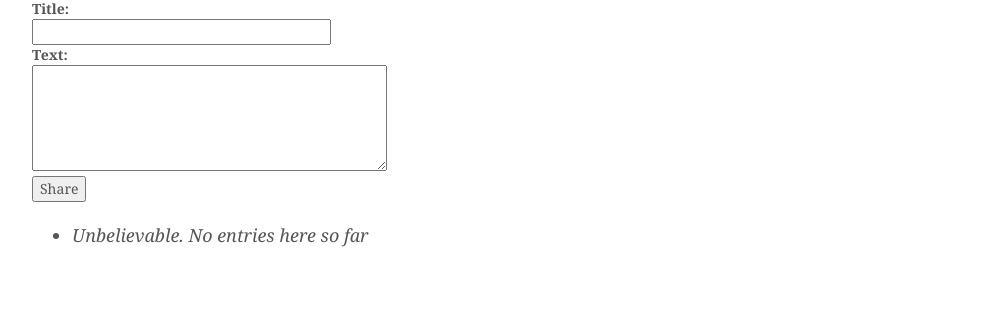
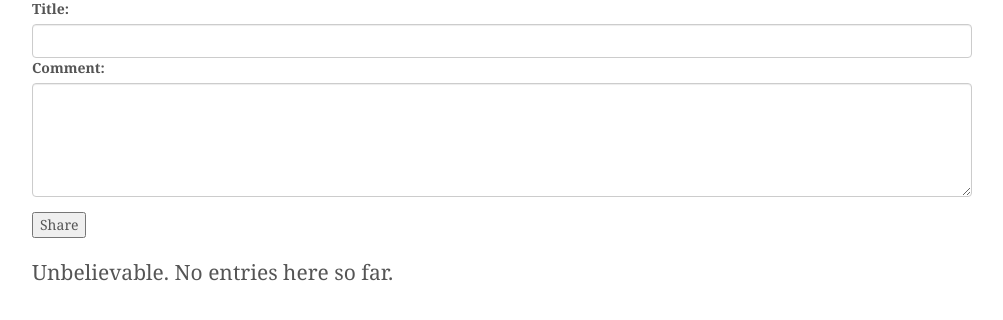
Before and after one commit to artofkot/evarist, a Flask app: page /flaskr in a window 1280 px wide. Shown: the part 51-371 px from the top of the page, without its empty margins (138-1141 px from the left). Run offline with Flask 2, Linux system fonts and the light colour scheme; the visitor is signed in with stand-in values (Sample User, id 1); data that the repository does not hold is empty; some libraries are stand-ins or nearby versions.

Commit message:
bootstrap comment submit

```diff
--- a/templates/flaskr/show_entries.html
+++ b/templates/flaskr/show_entries.html
@@ -7,10 +7,16 @@
   {% if session.logged_in %}
     <form action="{{ url_for('flaskr.add_entry') }}" method=post class=add-entry>
       <dl>
-        <dt>Title:
-        <dd><input type=text size=30 name=title>
-        <dt>Text:
-        <dd><textarea name=text rows=5 cols=40></textarea>
+        <div class="form-group">
+          <!-- <dt>Title: -->
+          <!-- <dd><input type=text size=30 name=title> -->
+          <label for="title">Title:</label>
+          <input type="text" class="form-control" id="title" name=title>
+          <!-- <dt>Text: -->
+          <!-- <dd><textarea name=text rows=5 cols=40></textarea> -->
+          <label for="comment">Comment:</label>
+          <textarea class="form-control" rows="5" id="comment" name=text></textarea>
+        </div>
         <dd><input type=submit value=Share>
       </dl>
     </form>
@@ -24,9 +30,7 @@
         {{ entry.text|safe }}
       </div>
     {% else %}
-      <ul>
-      <li><em>Unbelievable.  No entries here so far</em>
-      </ul>
+      <p class=lead> Unbelievable. No entries here so far. </p>
     {% endfor %}
     </div>
   </div>
```
